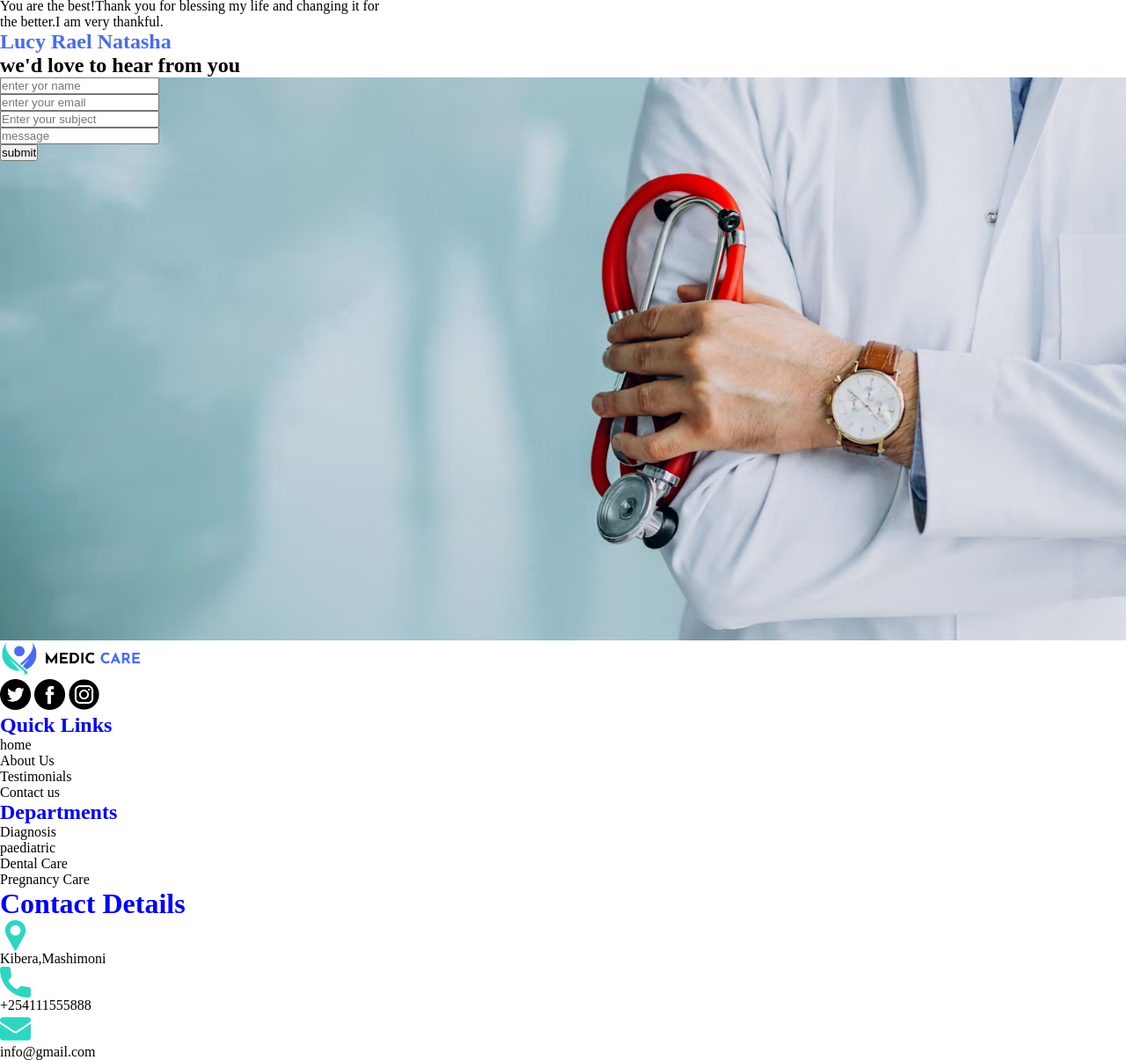
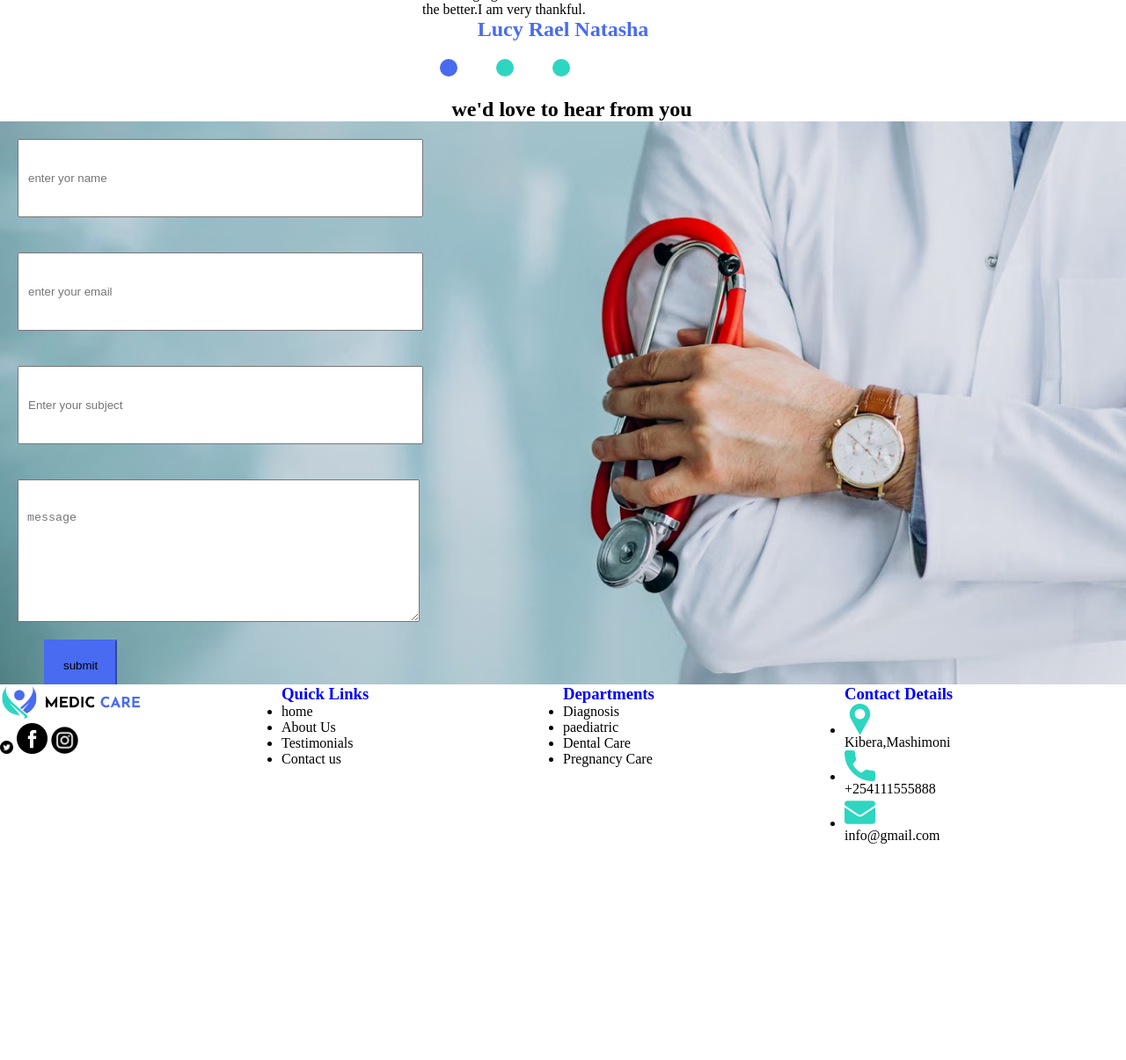
Before and after one commit to lumwachi25418/mediccare, a plain HTML site: page index.html in a window 1280 px wide. Shown: the part 1560-2765 px from the top of the page at 88% size. After the commit the page ends 2519 px from the top, so only its background shows below. Drawn offline with Linux system fonts and the light colour scheme.

Commit message:
added images

```diff
--- a/css/style.css
+++ b/css/style.css
@@ -25,9 +25,12 @@
    background:url("../images/ezgif-2-b583d0ce77.png") no-repeat center center/cover;
     height:60vh;
     position: relative;
-
 }
 
+.quality{
+    margin-left: 500px;
+padding-top: 40px;
+}
 
 h1{
 
@@ -39,21 +42,22 @@ h1{
     background-color: #496bf2;
     padding: 5px;
     margin: 5px;
+    border-style: none;
 }
 .b{
     color:white;
     background-color: #2dd6c1;
     padding: 5px;
     margin: 5px;
+    border-style: none;
 }
 
    .wembley{
     position:absolute;
     top:30px;
     left:-45%;
-    transform:translate(300%,20%);
-
-
+    transform:translate(600%,20%);
+     text-align:center;
 }
 .oldtrafford{
     display:flex;
@@ -109,10 +113,8 @@ Box-shadow : 0px 0px  5px darkgrey;
     height:100%;
     object-fit:cover;
 }
-.we{float:right;
-    width:50%;
-    padding: 0 20px;
-    line-height:1.5;
+.Wed{
+padding-left: 20px;
 
 }
 .about-section{
@@ -122,3 +124,74 @@ Box-shadow : 0px 0px  5px darkgrey;
     height: 80vh;
     background: url(../images/ezgif-2-81a50240fb.png)  no-repeat  center  center/cover;
 }
+
+.doctor{
+    margin:20px;
+    padding-right: 270px;
+padding-bottom: 35px;
+padding-top: 35px;
+padding-left: 10px;
+}
+.finaly{
+    display:flex;
+}
+.roads{
+    width:25%;
+}
+.quick{
+    width:25%;
+}
+.department{
+    width:25%
+}
+.detail{
+width: 25%;
+}
+.happy{
+    margin: 0 auto;
+    width:25%
+}
+.profiles{
+    display:flex;
+}
+.us{
+    text-align:center;}
+    .wed{
+        text-align:center;
+    }
+
+.container{
+    float:center;
+
+
+}
+.submit{
+    margin: 0px 50px;
+    padding: 20px 20px 20px 20px;
+    background-color: #496bf2;
+    border-color: #496bf2;
+}
+.circle{
+    margin-left: 10px;
+}
+.dot{
+    height:20px;
+    width:20px;
+    border:5px solid #496bf2;
+    border-radius: 50%;
+    margin:20px;
+    display:inline-block;
+    position:relative;
+    background-color: #496bf2
+}
+
+.dot2{
+    height:20px;
+    width:20px;
+    border: 5px solid #2dd6c1;
+    border-radius: 50%;
+    margin:20px;
+    display:inline-block;
+    position:relative;
+    background-color:#2dd6c1;
+}
--- a/index.html
+++ b/index.html
@@ -25,21 +25,21 @@
     </nav>
     <div class="clearfix"></div>
 <section class="mercy">
-  <div class="wembley">
-    <h1> Quality Care to Restore Your <br>
-      Health</h1></br>
+<div class="quality">
+    <h1> Quality care</h1>
        <p>
       Tech care specialises in a wide variety of health issues,<br>
       relative to absolutely any age or severity level.Our<br>
       seasoned team of doctors practical nurses will be glad <br>
-      to come to your aide on a 24/7 basis!<br>
+      to come to your aide on a 24/7 basis!</p><br>
 
       <div>
         <button class="a">About Us</button>
         <button class="b">Book Appointment</button>
       </div>
-   </p>
+
   </div>
+
 </section>
 <section class="oldtrafford">
   <div class="qualified">
@@ -95,13 +95,14 @@
 </section>
 <div class="clearfix"></div>
 <div class="container"></div>
-<section>
-<h2><span class="us"></span> Thousands</span> of  Happy Patients</h2>
-<img src="images/male-profile.png" width="200">
-<img src="images/female-profile.png" width="300">
-<img src="images/male-profile.png" width="200">
-</section>
-<p>
+<section class="happy">
+<h2><span class="us"><span> Thousands</span> of  Happy Patients</h2>
+<div class="profiles">
+<img src="images/male-profile.png" width="150">
+<img src="images/female-profile.png" width="200">
+<img src="images/male-profile.png" width="150">
+</div>
+<p class="Noel">
 When i required a knee cap surgery last summer,all the prices<br>
 were to high for my insurance plan.But here I found a great<br>
 balance of quality and affordability and eventually I had my<br>
@@ -111,32 +112,40 @@ the better.I am very thankful.
 </p>
 
 <h2 class="us">Lucy Rael Natasha</h2>
+<div class="circles">
 <div class="dot"></div>
+<div class="dot2"></div>
+<div class="dot2"></div>
+</section>
 
 
-<h2>we'd love to hear from you</h2>
+<h2 class="Wed">we'd love to hear from you</h2>
 <div class="gunners">
-<input type="text"placeholder="enter yor name"><br>
-<input type="text"placeholder="enter your email"><br>
-<input type="text"placeholder="Enter your subject"><br>
-<input type="text"placeholder="message"><br>
+  <div class="forms">
+<input type="text"placeholder="enter yor name" class="doctor"><br>
+<input type="text"placeholder="enter your email" class="doctor"><br>
+<input type="text"placeholder="Enter your subject" class="doctor"><br>
+<textarea rows="6" cols="20"placeholder="message" class="doctor"></textarea><br>
+</div>
 <button class="submit">submit</button>
+
 </section>
 </div>
-<section>
-<section>
+<section class="finaly">
+<section class="roads">
   <div>
   <img src="images/logo.jpg" width="160">
   </div>
-<img src="images/twitter.png"width="35">
+<img src="images/twitter.png"width="15">
 <img src="images/facebook.png"width="35">
-<img src="images/instagram.png"width="35">
+<img src="images/instagram.png"width="31">
+
 </section>
 
 
-</section>
-</section>
-<section>
+
+
+<section class="quick">
   <h1>Quick Links</h1>
   <ul>
     <li>home</li>
@@ -145,7 +154,7 @@ the better.I am very thankful.
     <li>Contact us</li>
   </ul>
 </section>
-<section>
+<section class="department">
   <h1>Departments</h1>
   <ul>
     <li>Diagnosis</li>
@@ -154,6 +163,7 @@ the better.I am very thankful.
     <li>Pregnancy Care</li>
   </ul>
 </section>
+<section class="detail">
 <h1>Contact Details</h1>
 <ul> <li>
   <img src="images/pin.png"width=35>
@@ -166,6 +176,7 @@ the better.I am very thankful.
 </li>
 </ul>
 </section>
+</section>
 
 
 
```
